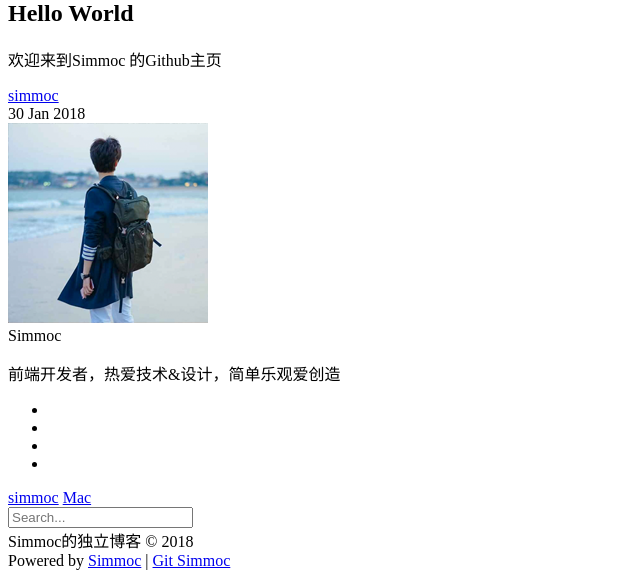
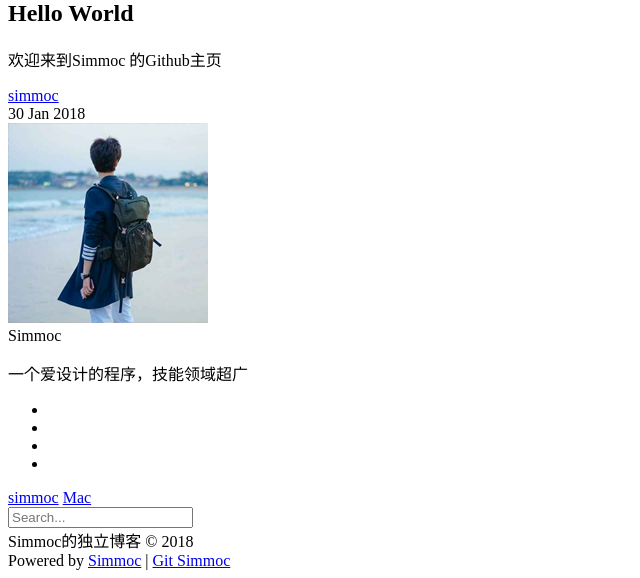
Before and after one commit to simmoc/simmoc.github.io, a Jekyll site: the page built from index.html, in a window 1280 px wide. Shown: the part 1151-1729 px from the top of the page, without its empty margins (0-640 px from the left). Built offline with Jekyll 4.4.1, drawn with Linux system fonts in a browser that asks for light colours; nearby versions of some CDN libraries; the list of posts is cut into pages by our own code.

Commit message:
修改个人的说明的文字

```diff
--- a/_config.yml
+++ b/_config.yml
@@ -19,7 +19,7 @@ footer:
 # Author 配置博主信息
 author: 'Simmoc'
 nickname: 'sm'
-bio: '前端开发者，热爱技术&设计，简单乐观爱创造'
+bio: '一个爱设计的程序，技能领域超广'
 avatar: '/assets/img/profile.png'
 
 # Search
```
